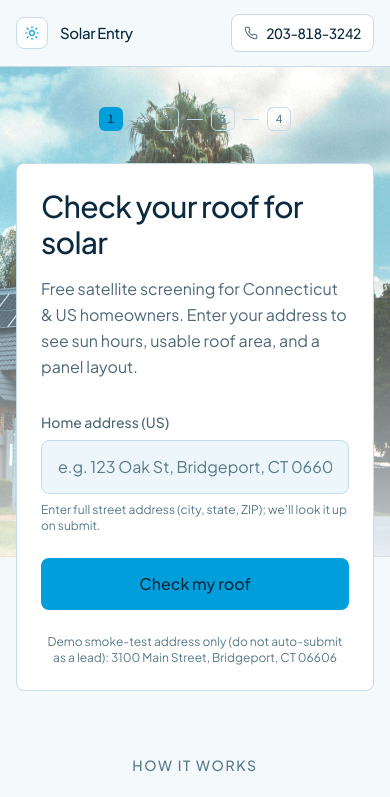
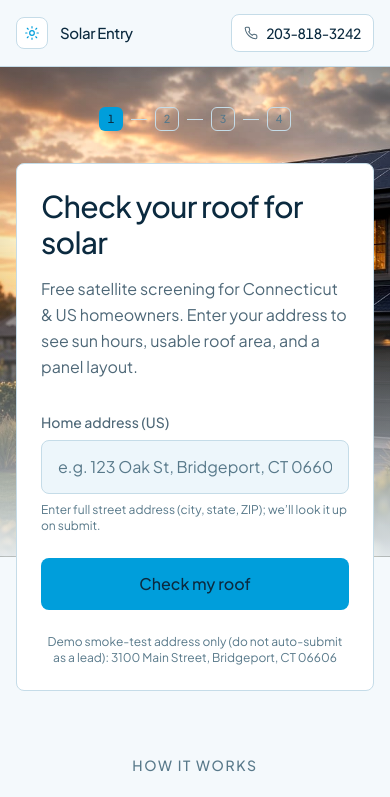
Before and after one commit to myagentmarcel-collab/solarentry, a Next.js app: page / in a window 390 px wide. Shown: the top 797 px of the page. Built offline with nearby package versions, Linux system fonts and the light colour scheme.

Commit message:
Add classy cinematic solar home background

```diff
--- a/src/app/globals.css
+++ b/src/app/globals.css
@@ -44,7 +44,7 @@ body {
   -moz-osx-font-smoothing: grayscale;
 }
 
-/* Bright solar photo with a light fade for readable content below */
+/* Classy cinematic solar home — full-bleed cover with light vignette */
 .site-solar-bg {
   pointer-events: none;
   position: absolute;
@@ -52,19 +52,27 @@ body {
   z-index: 0;
   height: min(72vh, 720px);
   background-image:
+    /* Soft fade only near bottom so content cards stay readable */
     linear-gradient(
       180deg,
-      rgba(255, 244, 214, 0.18) 0%,
-      rgba(255, 249, 227, 0.14) 32%,
-      rgba(244, 249, 252, 0.42) 68%,
-      rgba(244, 249, 252, 0.72) 100%
+      transparent 0%,
+      transparent 55%,
+      rgba(244, 249, 252, 0.35) 78%,
+      rgba(244, 249, 252, 0.85) 100%
     ),
-    url("/images/solar-home.jpg");
-  background-blend-mode: screen, normal;
-  background-size: cover;
-  background-position: center 32%;
+    /* Light cinematic vignette — darker edges, clear center */
+    radial-gradient(
+      ellipse 85% 75% at 50% 40%,
+      transparent 0%,
+      transparent 45%,
+      rgba(8, 18, 28, 0.22) 78%,
+      rgba(8, 18, 28, 0.42) 100%
+    ),
+    url("/images/solar-cinematic.jpg");
+  background-size: cover, cover, cover;
+  background-position: center, center, center;
   background-repeat: no-repeat;
-  filter: saturate(1.12) contrast(1.04) brightness(1.06);
+  filter: saturate(1.08) contrast(1.06) brightness(1.02);
 }
 
 @media (max-width: 640px) {
@@ -73,14 +81,21 @@ body {
     background-image:
       linear-gradient(
         180deg,
-        rgba(255, 244, 214, 0.24) 0%,
-        rgba(255, 249, 227, 0.2) 40%,
-        rgba(244, 249, 252, 0.52) 75%,
-        rgba(244, 249, 252, 0.78) 100%
+        transparent 0%,
+        transparent 48%,
+        rgba(244, 249, 252, 0.4) 72%,
+        rgba(244, 249, 252, 0.88) 100%
       ),
-      url("/images/solar-home.jpg");
-    background-blend-mode: screen, normal;
-    background-position: center 28%;
+      radial-gradient(
+        ellipse 90% 80% at 50% 38%,
+        transparent 0%,
+        transparent 42%,
+        rgba(8, 18, 28, 0.24) 76%,
+        rgba(8, 18, 28, 0.45) 100%
+      ),
+      url("/images/solar-cinematic.jpg");
+    background-size: cover, cover, cover;
+    background-position: center, center, center;
   }
 }
 
```
Also changed, not shown: public/images/solar-cinematic.jpg (added).
